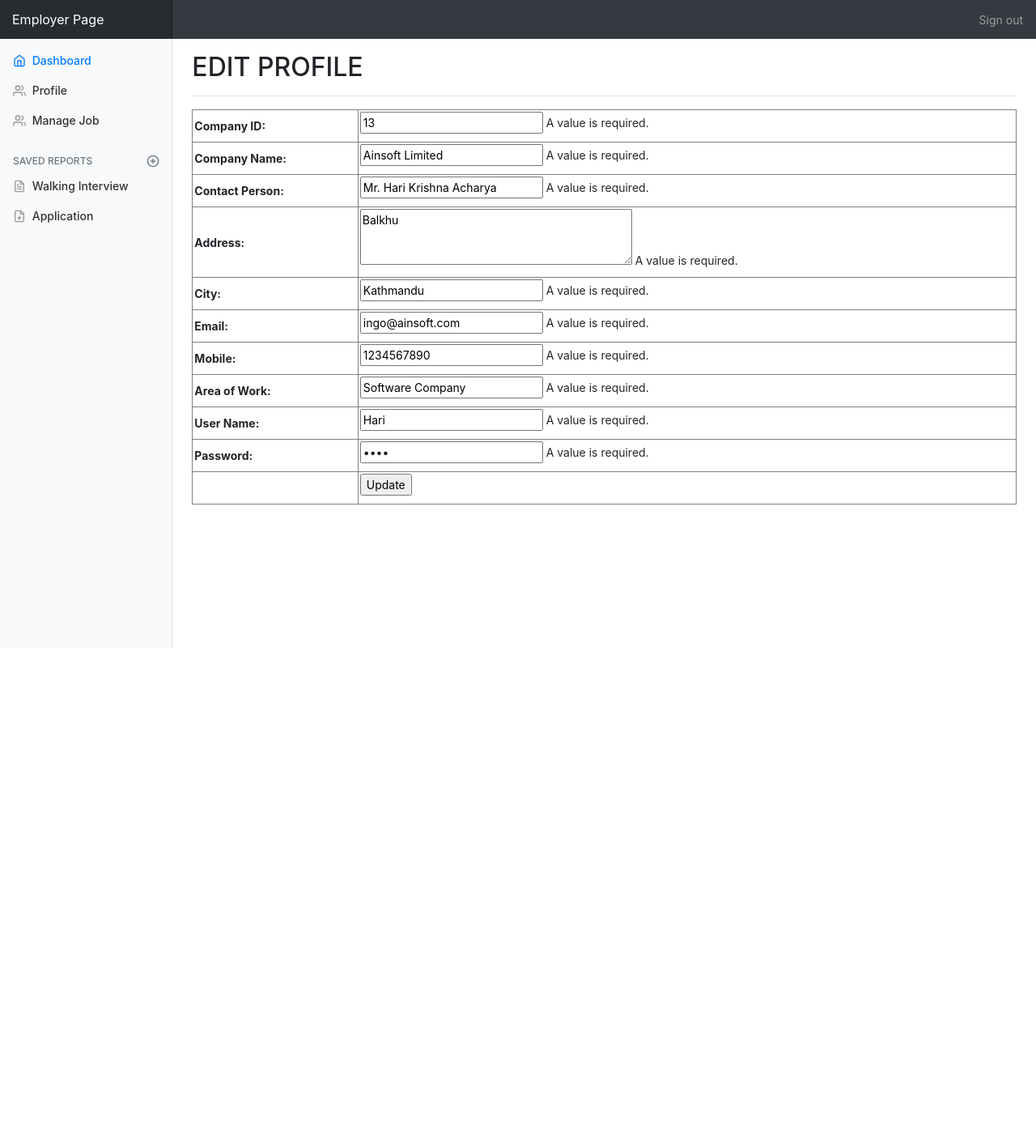
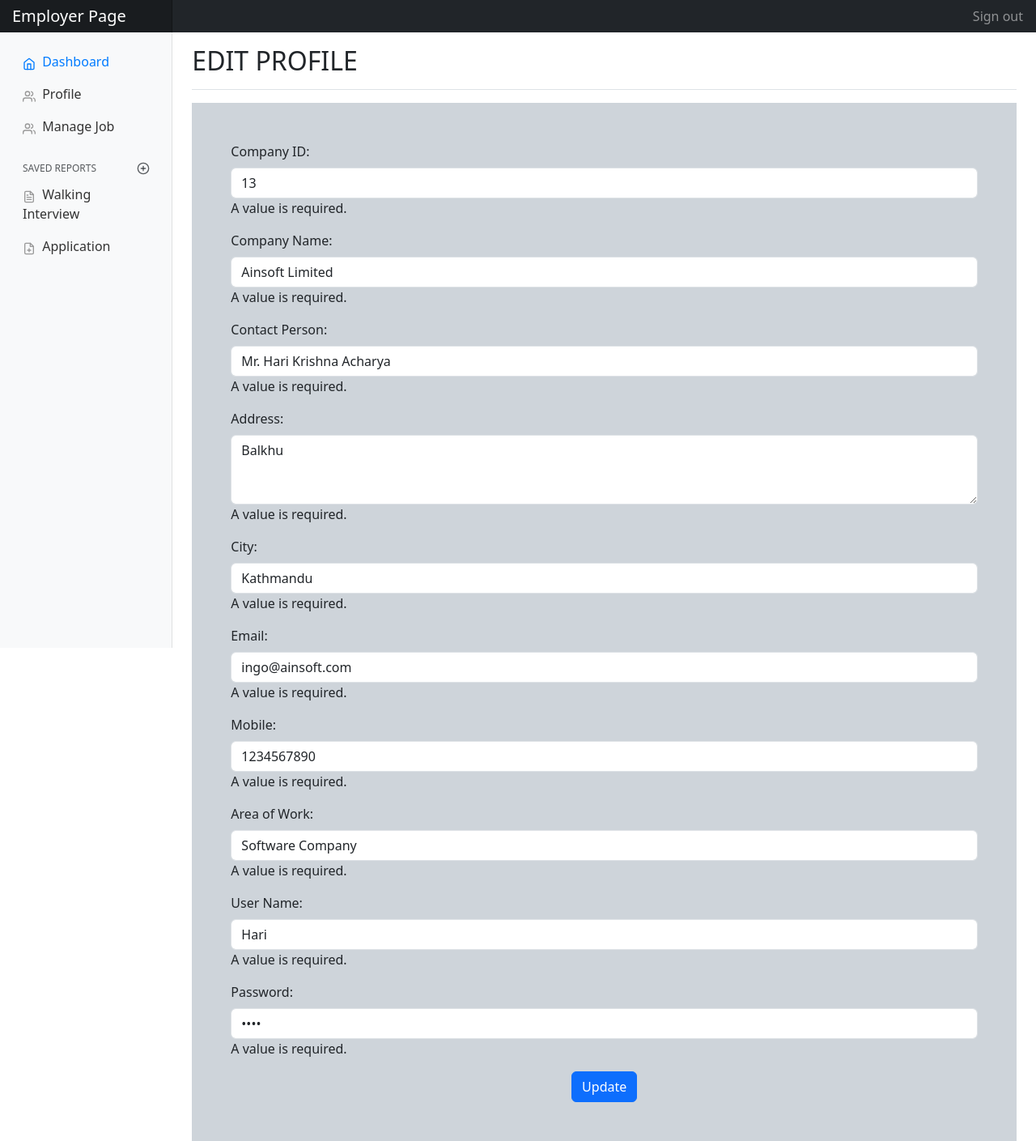
Before and after one commit to devnabin/job-recommendation, a PHP site: page /employer/EditProfile.php?EmployerId=13 in a window 1280 px wide. Shown: the whole page at 81% size. Before the commit the page ends 800 px from the top, so only its background shows below. Run offline with PHP 8.4, Linux system fonts and the light colour scheme; the visitor is signed in with stand-in values (Sample User, id 1); data comes from the database, SQL or seed files in the repository; some libraries are stand-ins or nearby versions.

Commit message:
employeer done

```diff
--- a/employer/EditProfile.php
+++ b/employer/EditProfile.php
@@ -28,6 +28,10 @@ if (!isset($_SESSION['name'])) {
 
   <!-- Custom styles for this template -->
   <link href="./css/dashboard.css" rel="stylesheet">
+
+
+  <link href="https://cdn.jsdelivr.net/npm/bootstrap@5.3.0-alpha3/dist/css/bootstrap.min.css" rel="stylesheet" integrity="sha384-KK94CHFLLe+nY2dmCWGMq91rCGa5gtU4mk92HdvYe+M/SXH301p5ILy+dN9+nJOZ" crossorigin="anonymous">
+<script src="https://cdn.jsdelivr.net/npm/bootstrap@5.3.0-alpha3/dist/js/bootstrap.bundle.min.js" integrity="sha384-ENjdO4Dr2bkBIFxQpeoTz1HIcje39Wm4jDKdf19U8gI4ddQ3GYNS7NTKfAdVQSZe" crossorigin="anonymous"></script>
 </head>
 
 <body>
@@ -102,97 +106,60 @@ if (!isset($_SESSION['name'])) {
         // Loop through each records
         $row = mysqli_fetch_array($result)
         ?>
-        <form method="post" action="UpdateProfile.php">
-          <table width="100%" border="1" cellspacing="2" cellpadding="2">
-            <tr>
-              <td><strong>Company ID:</strong></td>
-              <td><span>
-                  <label>
-                    <input name="txtId" type="text" id="txtId" value="<?php echo $row['Employer_Id']; ?>" />
-                  </label>
-                  <span class="textfieldRequiredMsg">A value is required.</span></span></td>
-            </tr>
-            <tr>
-              <td><strong>Company Name:</strong></td>
-              <td><span>
-                  <label>
-                    <input name="txtName" type="text" id="txtName" value="<?php echo $row['CompanyName']; ?>" />
-                  </label>
-                  <span class="textfieldRequiredMsg">A value is required.</span></span></td>
-            </tr>
-            <tr>
-              <td><strong>Contact Person:</strong></td>
-              <td><span>
-                  <label>
-                    <input name="txtContact" type="text" id="txtContact" value="<?php echo $row['ContactPerson']; ?>" />
-                  </label>
-                  <span class="textfieldRequiredMsg">A value is required.</span></span></td>
-            </tr>
-            <tr>
-              <td><strong>Address:</strong></td>
-              <td><span>
-                  <label>
-                    <textarea name="txtAddress" id="txtAddress" cols="35" rows="3"><?php echo $row['Address']; ?></textarea>
-                  </label>
-                  <span class="textareaRequiredMsg">A value is required.</span></span></td>
-            </tr>
-            <tr>
-              <td><strong>City:</strong></td>
-              <td><span>
-                  <label>
-                    <input name="txtCity" type="text" id="txtCity" value="<?php echo $row['City']; ?>" />
-                  </label>
-                  <span class="textfieldRequiredMsg">A value is required.</span></span></td>
-            </tr>
-            <tr>
-              <td><strong>Email:</strong></td>
-              <td><span>
-                  <label>
-                    <input name="txtEmail" type="text" id="txtEmail" value="<?php echo $row['Email']; ?>" />
-                  </label>
-                  <span class="textfieldRequiredMsg">A value is required.</span></span></td>
-            </tr>
-            <tr>
-              <td><strong>Mobile:</strong></td>
-              <td><span>
-                  <label>
-                    <input name="txtMobile" type="text" id="txtMobile" value="<?php echo $row['Mobile']; ?>" />
-                  </label>
-                  <span class="textfieldRequiredMsg">A value is required.</span></span></td>
-            </tr>
-            <tr>
-              <td><strong>Area of Work:</strong></td>
-              <td><span>
-                  <label>
-                    <input name="txtArea" type="text" id="txtArea" value="<?php echo $row['Area_Work']; ?>" />
-                  </label>
-                  <span class="textfieldRequiredMsg">A value is required.</span></span></td>
-            </tr>
-            <tr>
-              <td><strong>User Name:</strong></td>
-              <td><span id="sprytextfield8">
-                  <label>
-                    <input name="txtUser" type="text" id="txtUser" value="<?php echo $row['UserName']; ?>" />
-                  </label>
-                  <span class="textfieldRequiredMsg">A value is required.</span></span></td>
-            </tr>
-            <tr>
-              <td><strong>Password:</strong></td>
-              <td><span>
-                  <label>
-                    <input name="txtPassword" type="password" id="txtPassword" value="<?php echo $row['Password']; ?>" />
-                  </label>
-                  <span class="textfieldRequiredMsg">A value is required.</span></span></td>
-            </tr>
-
-            <tr>
-              <td>&nbsp;</td>
-              <td><label>
-                  <input type="submit" name="button" id="button" value="Update" />
-                </label></td>
-            </tr>
-          </table>
-        </form>
+        <form method="post" action="UpdateProfile.php" class="bg-dark-subtle p-5">
+          <div class="form-group">
+            <label for="txtId">Company ID:</label>
+            <input name="txtId" type="text" id="txtId" class="form-control" value="<?php echo $row['Employer_Id']; ?>" />
+            <span class="textfieldRequiredMsg">A value is required.</span>
+          </div>
+          <div class="form-group">
+            <label for="txtName">Company Name:</label>
+            <input name="txtName" type="text" id="txtName" class="form-control" value="<?php echo $row['CompanyName']; ?>" />
+            <span class="textfieldRequiredMsg">A value is required.</span>
+          </div>
+          <div class="form-group">
+            <label for="txtContact">Contact Person:</label>
+            <input name="txtContact" type="text" id="txtContact" class="form-control" value="<?php echo $row['ContactPerson']; ?>" />
+            <span class="textfieldRequiredMsg">A value is required.</span>
+          </div>
+          <div class="form-group">
+            <label for="txtAddress">Address:</label>
+            <textarea name="txtAddress" id="txtAddress" class="form-control" cols="35" rows="3"><?php echo $row['Address']; ?></textarea>
+            <span class="textareaRequiredMsg">A value is required.</span>
+          </div>
+          <div class="form-group">
+            <label for="txtCity">City:</label>
+            <input name="txtCity" type="text" id="txtCity" class="form-control" value="<?php echo $row['City']; ?>" />
+            <span class="textfieldRequiredMsg">A value is required.</span>
+          </div>
+          <div class="form-group">
+            <label for="txtEmail">Email:</label>
+            <input name="txtEmail" type="text" id="txtEmail" class="form-control" value="<?php echo $row['Email']; ?>" />
+            <span class="textfieldRequiredMsg">A value is required.</span>
+          </div>
+          <div class="form-group">
+            <label for="txtMobile">Mobile:</label>
+            <input name="txtMobile" type="text" id="txtMobile" class="form-control" value="<?php echo $row['Mobile']; ?>" />
+            <span class="textfieldRequiredMsg">A value is required.</span>
+          </div>
+          <div class="form-group">
+            <label for="txtArea">Area of Work:</label>
+            <input name="txtArea" type="text" id="txtArea" class="form-control" value="<?php echo $row['Area_Work']; ?>" />
+            <span class="textfieldRequiredMsg">A value is required.</span>
+          </div>
+          <div class="form-group">
+            <label for="txtUser">User Name:</label>
+            <input name="txtUser" type="text" id="txtUser" class="form-control" value="<?php echo $row['UserName']; ?>" />
+            <span class="textfieldRequiredMsg">A value is required.</span>
+          </div>
+          <div class="form-group">
+            <label for="txtPassword">Password:</label>
+            <input name="txtPassword" type="password" id="txtPassword" class="form-control" value="<?php echo $row['Password']; ?>" />
+            <span class="textfieldRequiredMsg">A value is required.</span>
+          </div>
+          <div class="text-center">
+            <input type="submit" class="btn btn-primary" name="button" id="button" value="Update" />
+          </div>
 
       </main>
     </div>
```
